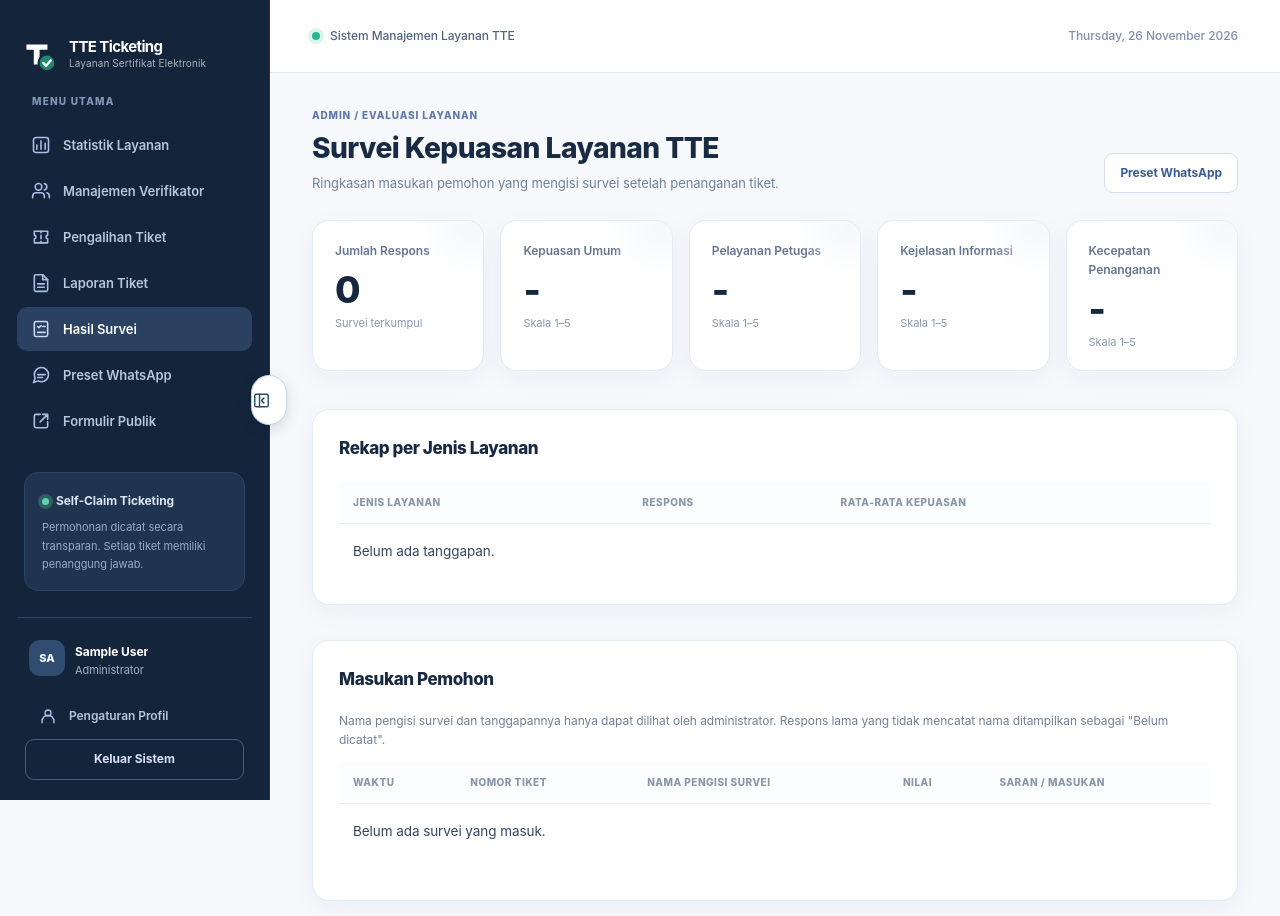
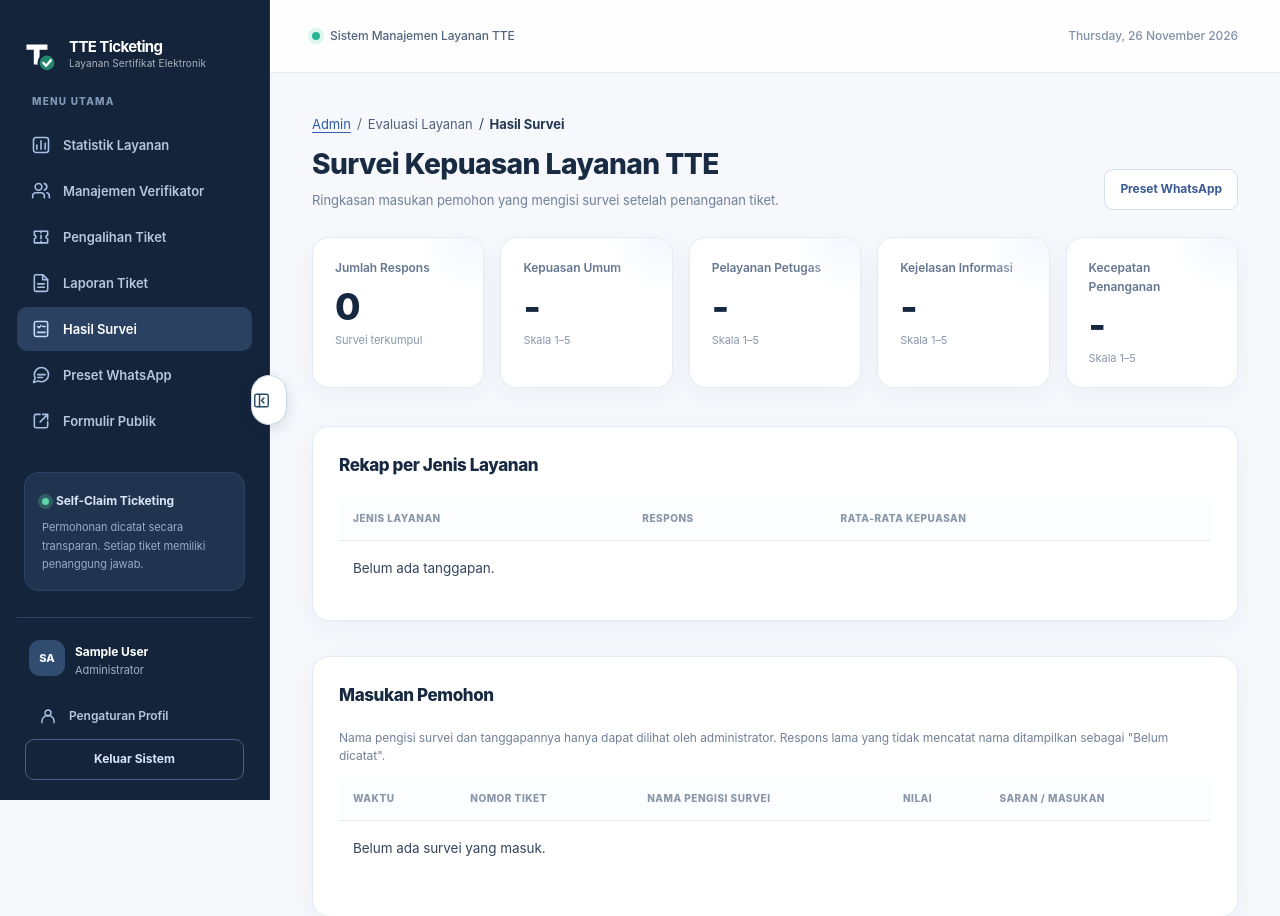
Before and after one commit to ajung5/TTE-Ticketing, a Laravel app: page /admin/survei in a window 1280 px wide. Shown: the top 916 px of the page. Run offline with Laravel 12, Linux system fonts and the light colour scheme; the visitor is signed in with stand-in values (Sample User, id 1); data that the repository does not hold is empty; parts of the project's set-up code (start-up, migrations or seed data) failed here and were passed over.

Commit message:
feat: enhance breadcrumb navigation and button styles across multiple views

```diff
--- a/public/css/tte-app.css
+++ b/public/css/tte-app.css
@@ -1165,11 +1165,51 @@ td strong {
     font-size: 13px;
     color: #223851;
 }
-.breadcrumb-link {
-    display: inline-block;
-    font-size: 12px;
-    font-weight: 720;
-    margin-bottom: 7px;
+.heading-back,
+.evaluation-breadcrumb {
+    margin-bottom: 8px;
+}
+.evaluation-breadcrumb ol {
+    display: flex;
+    flex-wrap: wrap;
+    align-items: center;
+    gap: 4px 8px;
+    margin: 0;
+    padding: 0;
+    list-style: none;
+    color: #52617b;
+    font-size: 13px;
+}
+.evaluation-breadcrumb li {
+    display: inline-flex;
+    align-items: center;
+    gap: 8px;
+}
+.evaluation-breadcrumb li + li::before {
+    content: '';
+    height: 0.9em;
+    border-left: 1px solid currentColor;
+    transform: skew(-16deg);
+}
+.evaluation-breadcrumb a {
+    display: inline-flex;
+    align-items: center;
+    min-height: 32px;
+    text-decoration: underline;
+    text-underline-offset: 3px;
+}
+.evaluation-breadcrumb a:focus-visible {
+    outline: 2px solid currentColor;
+    outline-offset: 2px;
+}
+.evaluation-breadcrumb [aria-current='page'] {
+    color: #223851;
+    font-weight: 700;
+}
+@media print {
+    .evaluation-breadcrumb {
+        display: none;
+    }
 }
 .heading-right {
     display: flex;
--- /dev/null
+++ b/resources/views/admin/evaluation-breadcrumb.blade.php
@@ -0,0 +1,7 @@
+<nav class="evaluation-breadcrumb" aria-label="Breadcrumb">
+    <ol>
+        <li><a href="{{ route('admin.dashboard') }}">Admin</a></li>
+        <li>Evaluasi Layanan</li>
+        <li aria-current="page">{{ $currentPage }}</li>
+    </ol>
+</nav>
--- a/resources/views/admin/surveys.blade.php
+++ b/resources/views/admin/surveys.blade.php
@@ -6,7 +6,7 @@
 @section ('content')
     <div class="page-heading">
         <div>
-            <div class="eyebrow">ADMIN / EVALUASI LAYANAN</div>
+            @include ('admin.evaluation-breadcrumb', ['currentPage' => 'Hasil Survei'])
             <h1>Survei Kepuasan Layanan TTE</h1>
             <p class="muted">Ringkasan masukan pemohon yang mengisi survei setelah penanganan tiket.</p>
         </div>
--- a/resources/views/admin/ticket-reports.blade.php
+++ b/resources/views/admin/ticket-reports.blade.php
@@ -311,7 +311,7 @@
     <div class="report-page">
         <div class="page-heading report-heading">
             <div>
-                <div class="eyebrow">ADMIN / EVALUASI LAYANAN</div>
+                @include ('admin.evaluation-breadcrumb', ['currentPage' => 'Laporan Tiket'])
                 <h1>Laporan Tiket TTE</h1>
                 <p class="muted">Rekap permohonan layanan berdasarkan bulan atau periode yang ditentukan.</p>
             </div>
--- a/resources/views/admin/ticket-transfers.blade.php
+++ b/resources/views/admin/ticket-transfers.blade.php
@@ -3,8 +3,9 @@
 @section ('content')
     <div class="page-heading">
         <div>
-            <a href="{{ route('admin.dashboard') }}" class="breadcrumb-link"
-                >← Kembali ke dashboard</a>
+            <a href="{{ route('admin.dashboard') }}" class="btn btn-outline heading-back">
+                <span aria-hidden="true">←</span> Kembali ke dashboard
+            </a>
             <h1>Pengalihan Tiket Aktif</h1>
             <p class="muted">Pilih tiket yang sedang diproses untuk mengalihkan penanganannya ke verifikator lain.</p>
         </div>
--- a/resources/views/auth/forgot-password.blade.php
+++ b/resources/views/auth/forgot-password.blade.php
@@ -23,6 +23,9 @@
             <button class="btn btn-primary full" type="submit">Kirim Tautan Reset Password</button>
         </form>
         <p class="small muted center mt">Periksa Inbox dan folder Spam. Tautan hanya berlaku selama 60 menit.</p>
-        <div class="center mt"><a href="{{ route('login') }}">Kembali ke Login</a></div>
+        <div class="center mt">
+            <a href="{{ route('login') }}" class="btn btn-outline"
+                ><span aria-hidden="true">←</span> Kembali ke Login</a>
+        </div>
     </div>
 @endsection
--- a/resources/views/auth/reset-password.blade.php
+++ b/resources/views/auth/reset-password.blade.php
@@ -37,6 +37,9 @@
             </div>
             <button class="btn btn-primary full" type="submit">Simpan Password Baru</button>
         </form>
-        <div class="center mt"><a href="{{ route('login') }}">Kembali ke Login</a></div>
+        <div class="center mt">
+            <a href="{{ route('login') }}" class="btn btn-outline"
+                ><span aria-hidden="true">←</span> Kembali ke Login</a>
+        </div>
     </div>
 @endsection
--- a/resources/views/tickets/show.blade.php
+++ b/resources/views/tickets/show.blade.php
@@ -8,8 +8,9 @@
         <div>
             <a
                 href="{{ route('tickets.index', $queueContext) }}#ticket-{{ $ticket->id }}"
-                class="breadcrumb-link"
-                >← Kembali ke antrean</a>
+                class="btn btn-outline heading-back">
+                <span aria-hidden="true">←</span> Kembali ke antrean
+            </a>
             <div class="eyebrow mt">DETAIL PERMOHONAN</div>
             <h1>
                 {{
```
